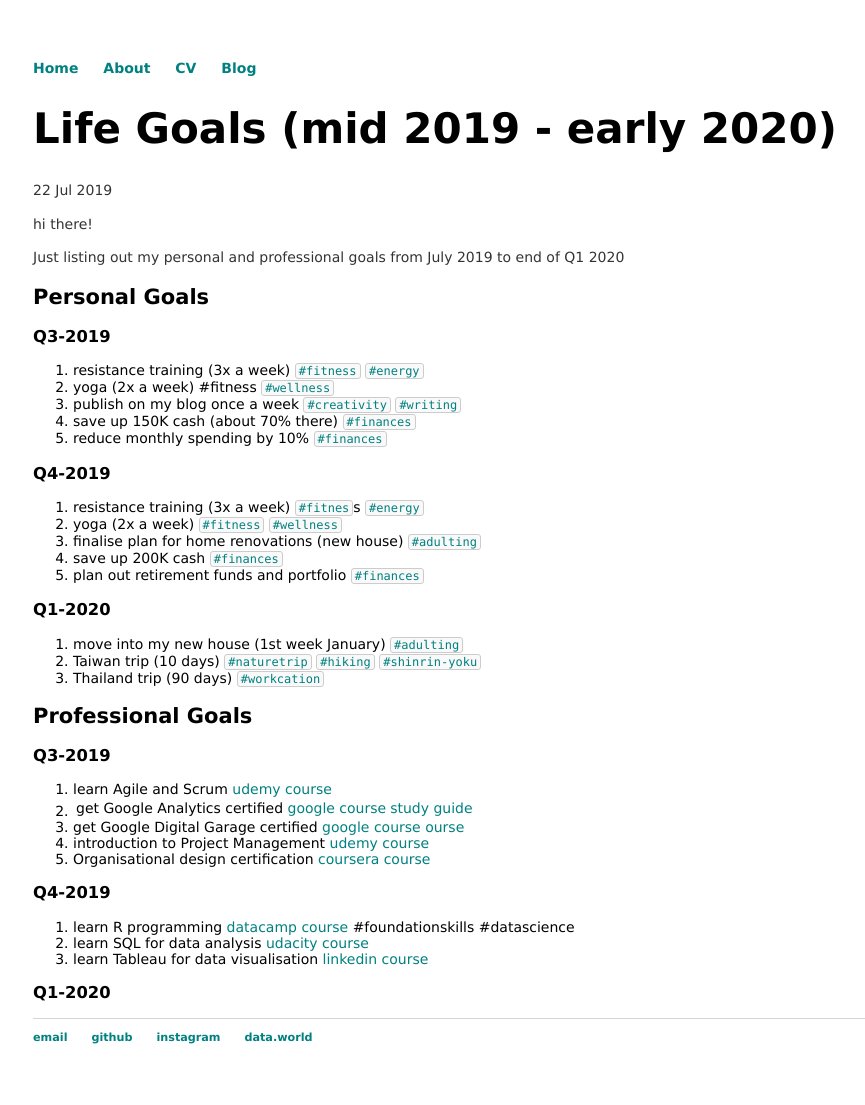
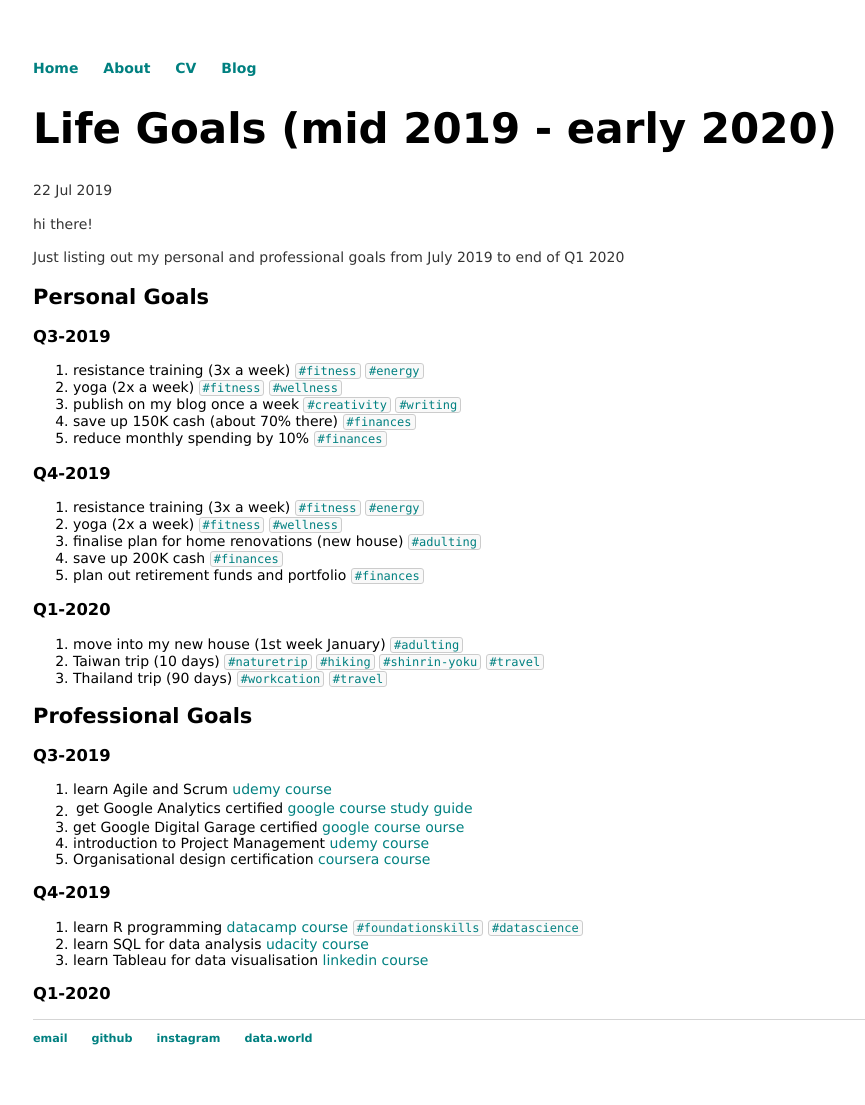
Before and after one commit to Acaran02/Acaran02.github.io, a Jekyll site: the page built from _posts/2019-07-22-life-goal-check.md, in a window 1280 px wide. Shown: the whole page, without its empty margins (159-1024 px from the left). Built offline with Jekyll 4.4.1, drawn with Linux system fonts in a browser that asks for light colours.

Commit message:
Update 2019-07-22-life-goal-check.md

```diff
--- a/_posts/2019-07-22-life-goal-check.md
+++ b/_posts/2019-07-22-life-goal-check.md
@@ -12,13 +12,13 @@ Just listing out my personal and professional goals from July 2019 to end of Q1
 ## Personal Goals
 ### Q3-2019
 1. resistance training (3x a week) `#fitness` `#energy`
-2. yoga (2x a week) #fitness `#wellness`
+2. yoga (2x a week) `#fitness` `#wellness`
 3. publish on my blog once a week `#creativity` `#writing`
 4. save up 150K cash (about 70% there) `#finances`
 5. reduce monthly spending by 10% `#finances`
 
 ### Q4-2019
-1. resistance training (3x a week) `#fitnes`s `#energy`
+1. resistance training (3x a week) `#fitness` `#energy`
 2. yoga (2x a week) `#fitness` `#wellness`
 3. finalise plan for home renovations (new house) `#adulting`
 4. save up 200K cash `#finances`
@@ -26,8 +26,8 @@ Just listing out my personal and professional goals from July 2019 to end of Q1
 
 ### Q1-2020
 1. move into my new house (1st week January) `#adulting`
-2. Taiwan trip (10 days) `#naturetrip` `#hiking` `#shinrin-yoku`
-3. Thailand trip (90 days) `#workcation`
+2. Taiwan trip (10 days) `#naturetrip` `#hiking` `#shinrin-yoku` `#travel`
+3. Thailand trip (90 days) `#workcation` `#travel`
 
 
 ## Professional Goals
@@ -43,7 +43,7 @@ Just listing out my personal and professional goals from July 2019 to end of Q1
 
 ### Q4-2019
 
- 1. learn R programming [datacamp course](https://www.datacamp.com/courses/free-introduction-to-r) #foundationskills #datascience
+ 1. learn R programming [datacamp course](https://www.datacamp.com/courses/free-introduction-to-r) `#foundationskills` `#datascience`
  2. learn SQL for data analysis [udacity course](https://www.udacity.com/course/sql-for-data-analysis--ud198)
  3. learn Tableau for data visualisation [linkedin course](https://www.linkedin.com/learning/tableau-essential-training-2)
 
```
